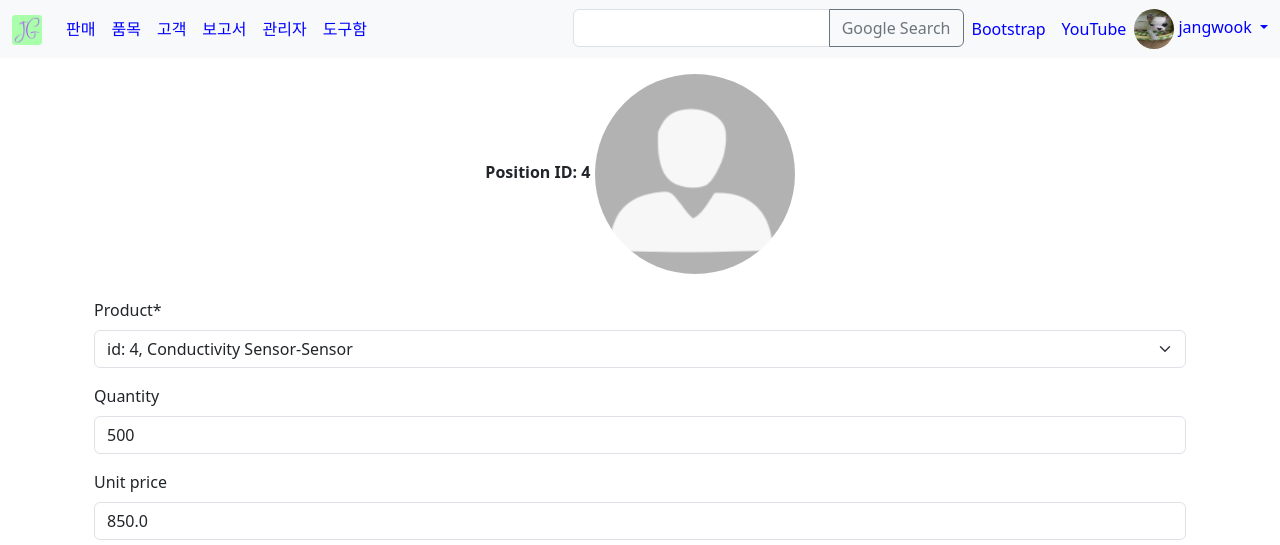
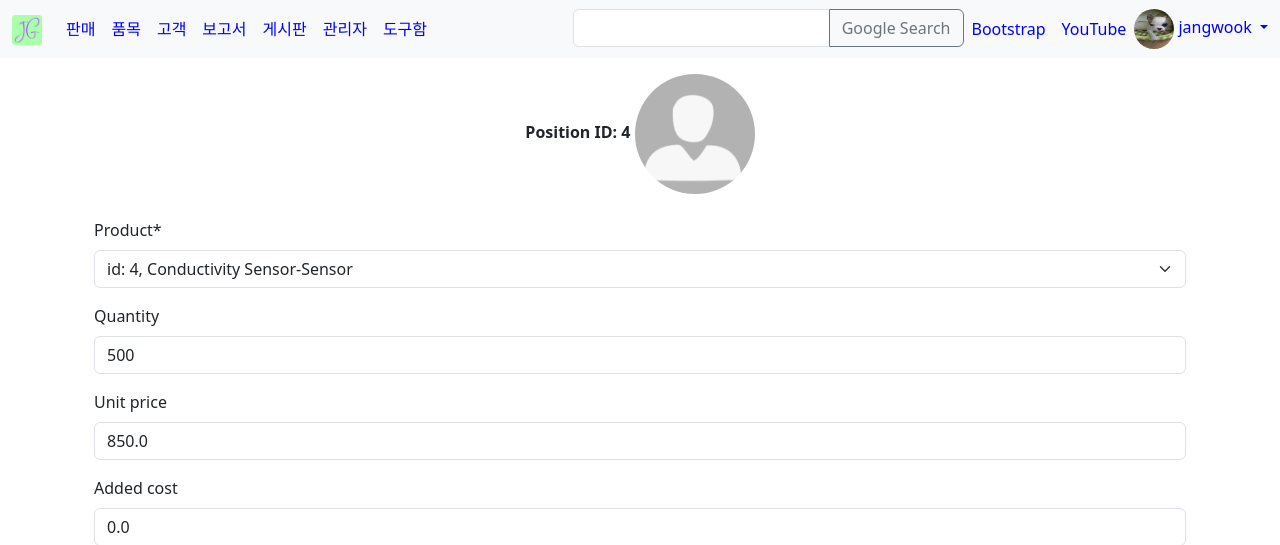
Before and after one commit to JWShim-WSP/Project_DS, a Django app: page /position/4/ in a window 1280 px wide. Shown: the top 545 px of the page. Run offline with Django 4.2, Linux system fonts and the light colour scheme; a user stored in the database is signed in; data comes from the database, SQL or seed files in the repository; both versions use the stored data as it was after the commit; parts of the project's set-up code (start-up, migrations or seed data) failed here and were passed over; some libraries are stand-ins or nearby versions.

Commit message:
bulletin implemented

```diff
--- a/Project_DS/settings.py
+++ b/Project_DS/settings.py
@@ -51,6 +51,7 @@ INSTALLED_APPS = [
     'products',
     'customers',
     'myadmin',
+    'bulletin',
 
     # favorite tools
     'tools',
@@ -66,6 +67,9 @@ INSTALLED_APPS = [
     'crispy_bootstrap5',
     # Excel import and export
     'import_export',
+    # Django-hitcount app to count the hits for project's db (Bulletin Post)
+    'hitcount',
+    'user_visit',
 ]
 
 CRISPY_TEMPLATE_PACK = 'bootstrap5'
@@ -78,6 +82,7 @@ MIDDLEWARE = [
     'django.contrib.auth.middleware.AuthenticationMiddleware',
     'django.contrib.messages.middleware.MessageMiddleware',
     'django.middleware.clickjacking.XFrameOptionsMiddleware',
+    'user_visit.middleware.UserVisitMiddleware',
 ]
 
 ROOT_URLCONF = 'Project_DS.urls'
--- a/Project_DS/urls.py
+++ b/Project_DS/urls.py
@@ -22,6 +22,8 @@ from .views import login_view, logout_view
 
 urlpatterns = [
     path('', include('sales.urls', namespace='sales')),
+    path('bulletin/', include('bulletin.urls', namespace='bulletin')),
+    path('hitcount/', include(('hitcount.urls', 'hitcount'), namespace='hitcount')),
     path('products/', include('products.urls', namespace='products')),
     path('customers/', include('customers.urls', namespace='customers')),
     path('reports/', include('reports.urls', namespace='reports')),
--- a/calendarwithevent/views.py
+++ b/calendarwithevent/views.py
@@ -91,16 +91,13 @@ class EventUpdate(UpdateView):
     form_class = EventForm
     template_name = 'calendarwithevent/event_form.html'
 
-
     def get_context_data(self, **kwargs):
         context = super(EventUpdate, self).get_context_data(**kwargs)
         context["title"] = "Edit event"
 
         event = context['object']
-        context['event_id'] = event.id
         theEvent = Event.objects.get(pk=event.id)
         event_form = EventForm(instance=theEvent)
-
         context['form'] = event_form
         return context
 
--- a/profiles/forms.py
+++ b/profiles/forms.py
@@ -2,6 +2,8 @@ from django import forms
 from .models import Profile
 
 class ProfileForm(forms.ModelForm):
+    bio = forms.CharField(required=False, widget=forms.Textarea(attrs={'rows': 7, 'cols': '100%'}))
+
     class Meta:
         model = Profile
         fields= ["bio", "language", "menubar", "licensed_by", "avatar"]
--- a/sales/templates/sales/position_detail.html
+++ b/sales/templates/sales/position_detail.html
@@ -16,7 +16,7 @@
 
 <div class="text-center">
     <b>Position ID: {{ profile.id }}</b>
-    <img src="{{ profile.product.image.url }}" alt="new profile" class="avatar-big">
+    <img src="{{ profile.product.image.url }}" alt="new profile" class="avatar-md">
 </div>
 
 <br>
--- a/static/style.css
+++ b/static/style.css
@@ -16,6 +16,12 @@
 .avatar-big {
     height: 200px;
     width: 200px;
+    border-radius: 50%;
+}
+
+.avatar-md {
+    height: 120px;
+    width: 120px;
     border-radius: 50%;
 }
 
--- a/templates/navbar.html
+++ b/templates/navbar.html
@@ -5,6 +5,7 @@
 {% url 'products:productlist' as path_to_products %}
 {% url 'customers:customerlist' as path_to_customers %}
 {% url 'profiles:my' as path_to_my_profile %}
+{% url 'bulletin:bstBulletin' as path_to_bulletin %}
 {% url 'myadmin:memberlist' as path_to_myadmin %}
 {% url 'tools:main' as path_to_tools %}
 
@@ -34,6 +35,9 @@
         <li class="nav-item">
           <a class="nav-link {% if request.path == path_to_reports %}active{% endif %}" href="{{path_to_reports}}">보고서</a>
         </li>
+        <li class="nav-item">
+          <a class="nav-link {% if request.path == path_to_bulletin %}active{% endif %}" href="{{path_to_bulletin}}">게시판</a>
+        </li>
         {% if request.user.is_staff %}
         <li class="nav-item">
           <a class="nav-link {% if request.path == path_to_myadmin %}active{% endif %}" href="{{path_to_myadmin}}">관리자</a>
@@ -54,6 +58,9 @@
         </li>
         <li class="nav-item">
           <a class="nav-link {% if request.path == path_to_reports %}active{% endif %}" href="{{path_to_reports}}">Reports</a>
+        </li>
+        <li class="nav-item">
+          <a class="nav-link {% if request.path == path_to_bulletin %}active{% endif %}" href="{{path_to_bulletin}}">Bulletin</a>
         </li>
         {% if request.user.is_staff %}
         <li class="nav-item">
```
Also changed, not shown: customers/templates/customers/customers_list.html (+9 -25 lines), emailsend/forms.py (+4 -4 lines), products/templates/products/products_list.html (+10 -11 lines), sales/templates/sales/home.html (+4 -4 lines), sales/templates/sales/positions_list.html (+9 -9 lines), sales/templates/sales/sales_list.html (+11 -11 lines), db.sqlite3.
